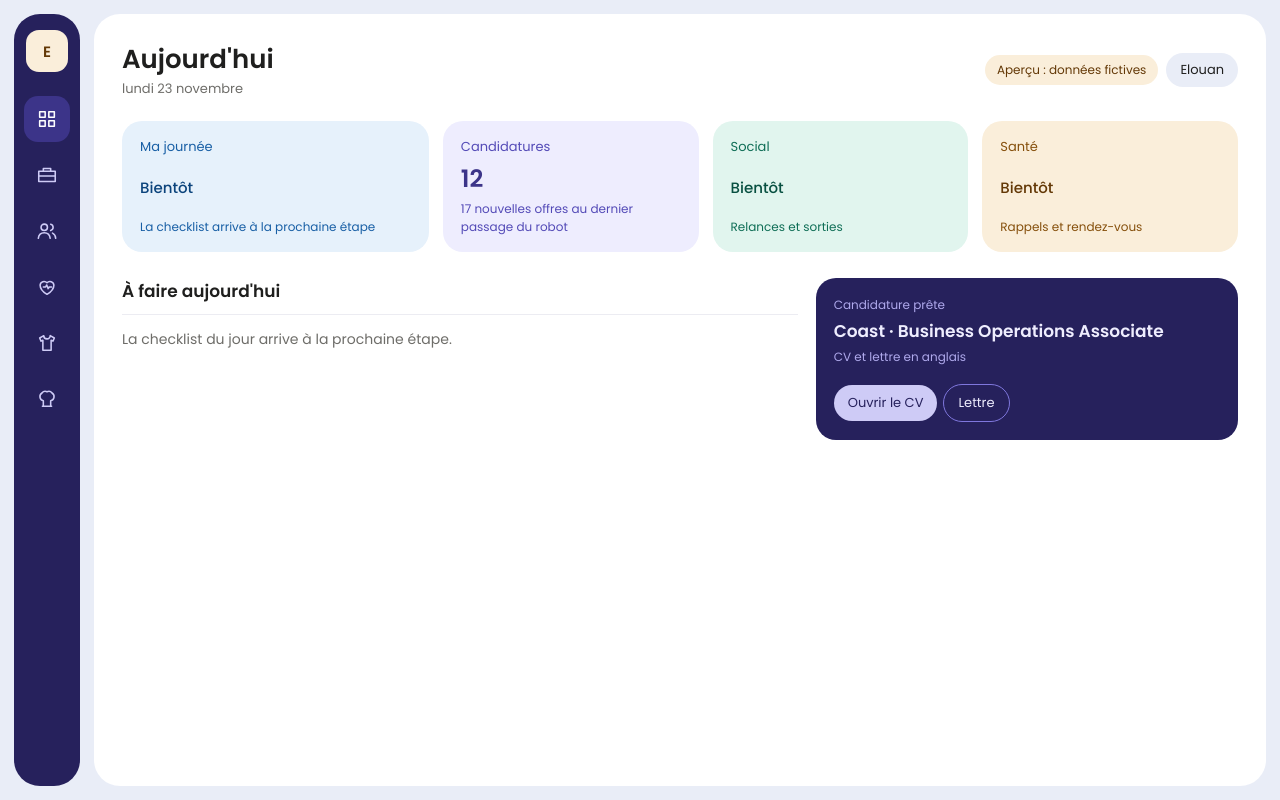
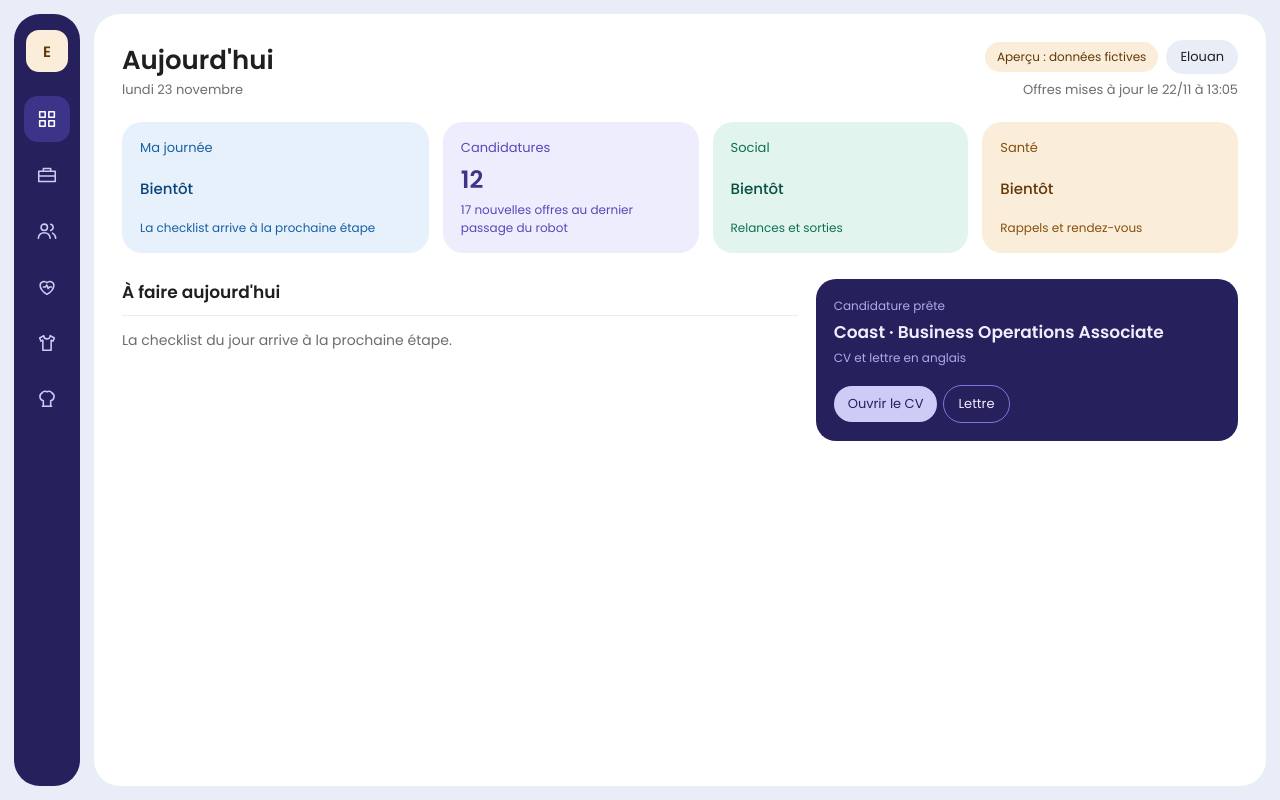
Before and after one commit to Eloua8nnnnnnnn/veille-emploi, a plain HTML site: page docs/app.html in a window 1280 px wide. Drawn offline with Linux system fonts and the light colour scheme.

Commit message:
Date de mise à jour des offres sous le nom, en haut à droite
Co-Authored-By: Claude Opus 5.5 <noreply@anthropic.com>

```diff
--- a/docs/app.html
+++ b/docs/app.html
@@ -53,6 +53,7 @@
   h1 { font-size: 26px; font-weight: 600; margin: 0; }
   h2 { font-size: 17px; font-weight: 600; margin: 0 0 10px; }
   .discret { color: var(--discret); font-size: 13px; }
+  .droite { display: flex; flex-direction: column; align-items: flex-end; gap: 6px; text-align: right; }
   .pastille { font-size: 13px; padding: 7px 14px; border-radius: 999px; background: var(--fond); }
   .demo { font-size: 12px; padding: 6px 12px; border-radius: 999px; background: var(--creme-fond); color: var(--creme); }
 
@@ -113,7 +114,10 @@
   <main>
     <div class="entete">
       <div><h1 id="titre">Aujourd'hui</h1><div class="discret" id="date"></div></div>
-      <div style="display:flex; gap:8px; align-items:center"><span class="demo" id="demo" hidden>Aperçu : données fictives</span><span class="pastille">Elouan</span></div>
+      <div class="droite">
+        <div style="display:flex; gap:8px; align-items:center"><span class="demo" id="demo" hidden>Aperçu : données fictives</span><span class="pastille">Elouan</span></div>
+        <div class="discret" id="maj-offres"></div>
+      </div>
     </div>
 
     <section class="page" id="page-accueil">
@@ -206,6 +210,11 @@ async function chargerAccueil() {
   try { offres = await (await fetch((DANS_GOOGLE ? SITE : "") + "offres.json", { cache: "no-store" })).json(); } catch {}
   try { donnees = await serveur("accueil"); } catch (erreur) { donnees = { erreur: erreur.message || String(erreur) }; }
 
+  if (offres) {
+    const quand = new Date(offres.derniere_mise_a_jour);
+    $("maj-offres").textContent = "Offres mises à jour le " + quand.toLocaleDateString("fr-FR", { day: "2-digit", month: "2-digit" })
+      + " à " + quand.toLocaleTimeString("fr-FR", { hour: "2-digit", minute: "2-digit" });
+  }
   const nouvelles = offres ? offres.offres.filter(o => o.pertinente && o.premiere_vue === offres.derniere_mise_a_jour).length : "?";
   $("cartes").innerHTML =
     carte("c-bleu", "accueil", "Ma journée", "", "La checklist arrive à la prochaine étape") +
```
Also changed, not shown: docs/index.html (+2 -6 lines).
